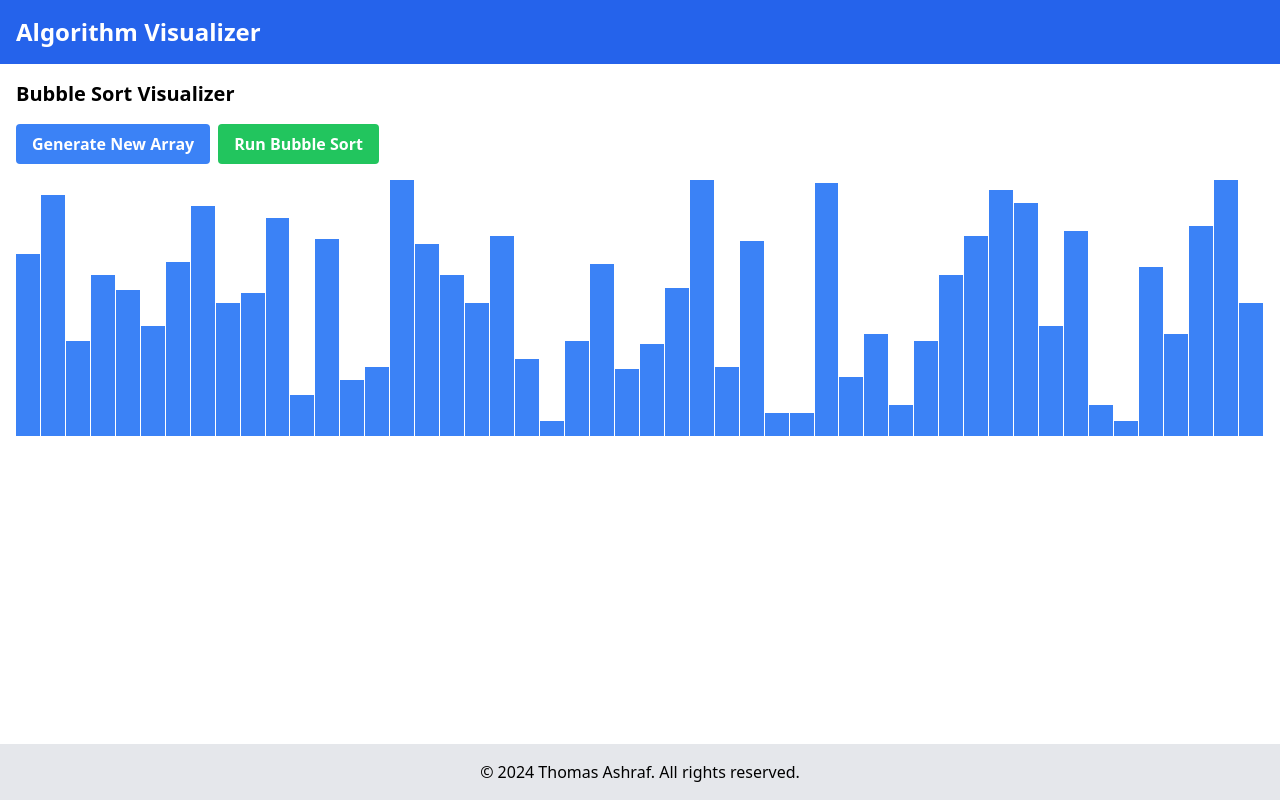
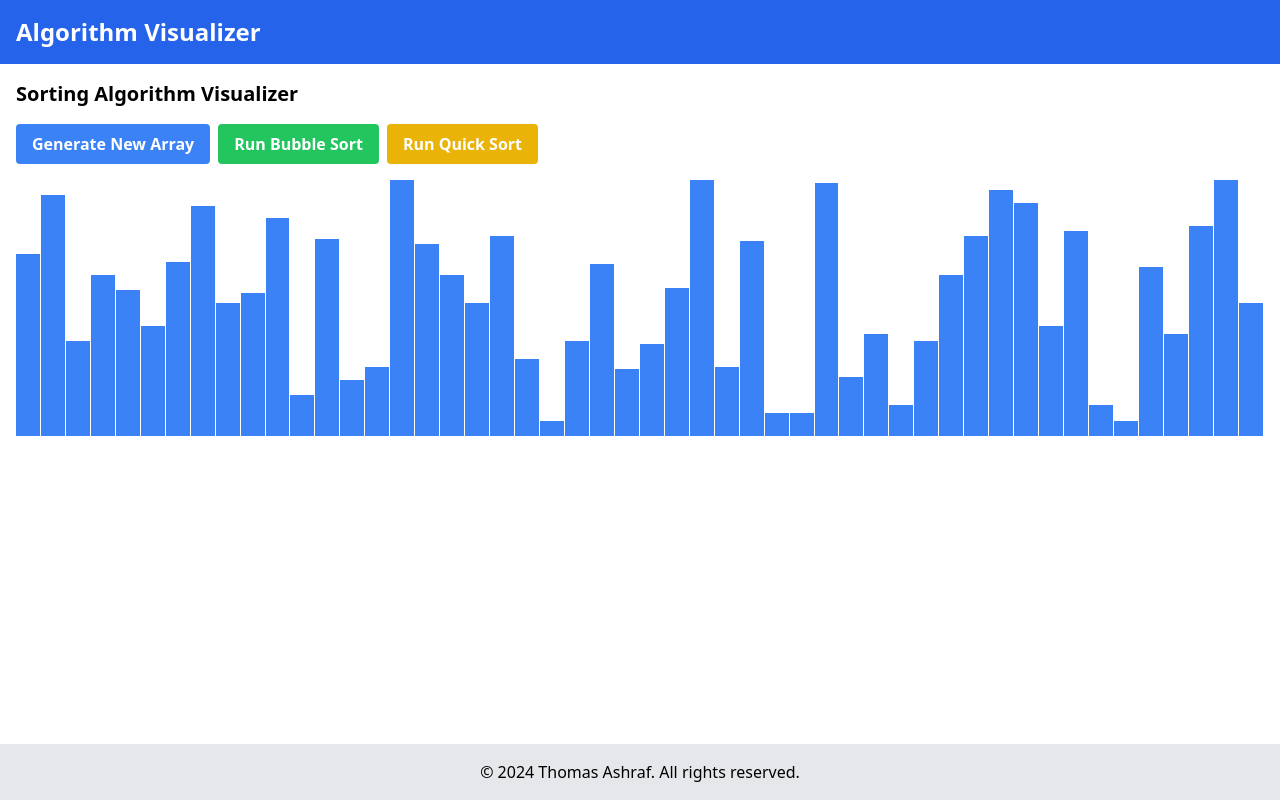
Before and after one commit to thomas-x-69/ALX_Algorithm_Visualizer, a React (Vite) app: page / in a window 1280 px wide. Built offline with nearby package versions, Linux system fonts and the light colour scheme.

Commit message:
Add Quick Sort algorithm

```diff
--- /dev/null
+++ b/src/algorithms/quickSort.js
@@ -0,0 +1,25 @@
+export function* quickSort(arr, low = 0, high = arr.length - 1) {
+  if (low < high) {
+    let pi = yield* partition(arr, low, high);
+    yield* quickSort(arr, low, pi - 1);
+    yield* quickSort(arr, pi + 1, high);
+  }
+}
+
+function* partition(arr, low, high) {
+  let pivot = arr[high];
+  let i = low - 1;
+
+  for (let j = low; j < high; j++) {
+    if (arr[j] < pivot) {
+      i++;
+      [arr[i], arr[j]] = [arr[j], arr[i]];
+      yield { array: [...arr], comparing: [i, j] };
+    }
+  }
+
+  [arr[i + 1], arr[high]] = [arr[high], arr[i + 1]];
+  yield { array: [...arr], comparing: [i + 1, high] };
+
+  return i + 1;
+}
--- a/src/components/AlgorithmVisualizer.jsx
+++ b/src/components/AlgorithmVisualizer.jsx
@@ -1,6 +1,7 @@
-import React, { useState, useEffect } from "react";
+import { useState, useEffect } from "react";
 import { generateRandomArray } from "../utils/arrayUtils";
 import { bubbleSort } from "../algorithms/bubbleSort";
+import { quickSort } from "../algorithms/quickSort";
 
 const AlgorithmVisualizer = () => {
   const [array, setArray] = useState([]);
@@ -29,9 +30,22 @@ const AlgorithmVisualizer = () => {
     setSorting(false);
   };
 
+  const runQuickSort = async () => {
+    setSorting(true);
+    const sorter = quickSort([...array]);
+    for (let step of sorter) {
+      setArray(step.array);
+      setComparing(step.comparing);
+      await new Promise((resolve) => setTimeout(resolve, 50));
+    }
+    setComparing([]);
+    setSorting(false);
+  };
   return (
     <div className="flex-1 p-4">
-      <h2 className="text-xl font-semibold mb-4">Bubble Sort Visualizer</h2>
+      <h2 className="text-xl font-semibold mb-4">
+        Sorting Algorithm Visualizer
+      </h2>
       <div className="mb-4">
         <button
           onClick={generateNewArray}
@@ -43,9 +57,16 @@ const AlgorithmVisualizer = () => {
         <button
           onClick={runBubbleSort}
           disabled={sorting}
-          className="bg-green-500 hover:bg-green-700 text-white font-bold py-2 px-4 rounded"
+          className="bg-green-500 hover:bg-green-700 text-white font-bold py-2 px-4 rounded mr-2"
         >
           Run Bubble Sort
+        </button>
+        <button
+          onClick={runQuickSort}
+          disabled={sorting}
+          className="bg-yellow-500 hover:bg-yellow-700 text-white font-bold py-2 px-4 rounded"
+        >
+          Run Quick Sort
         </button>
       </div>
       <div className="h-64 flex items-end">
```
